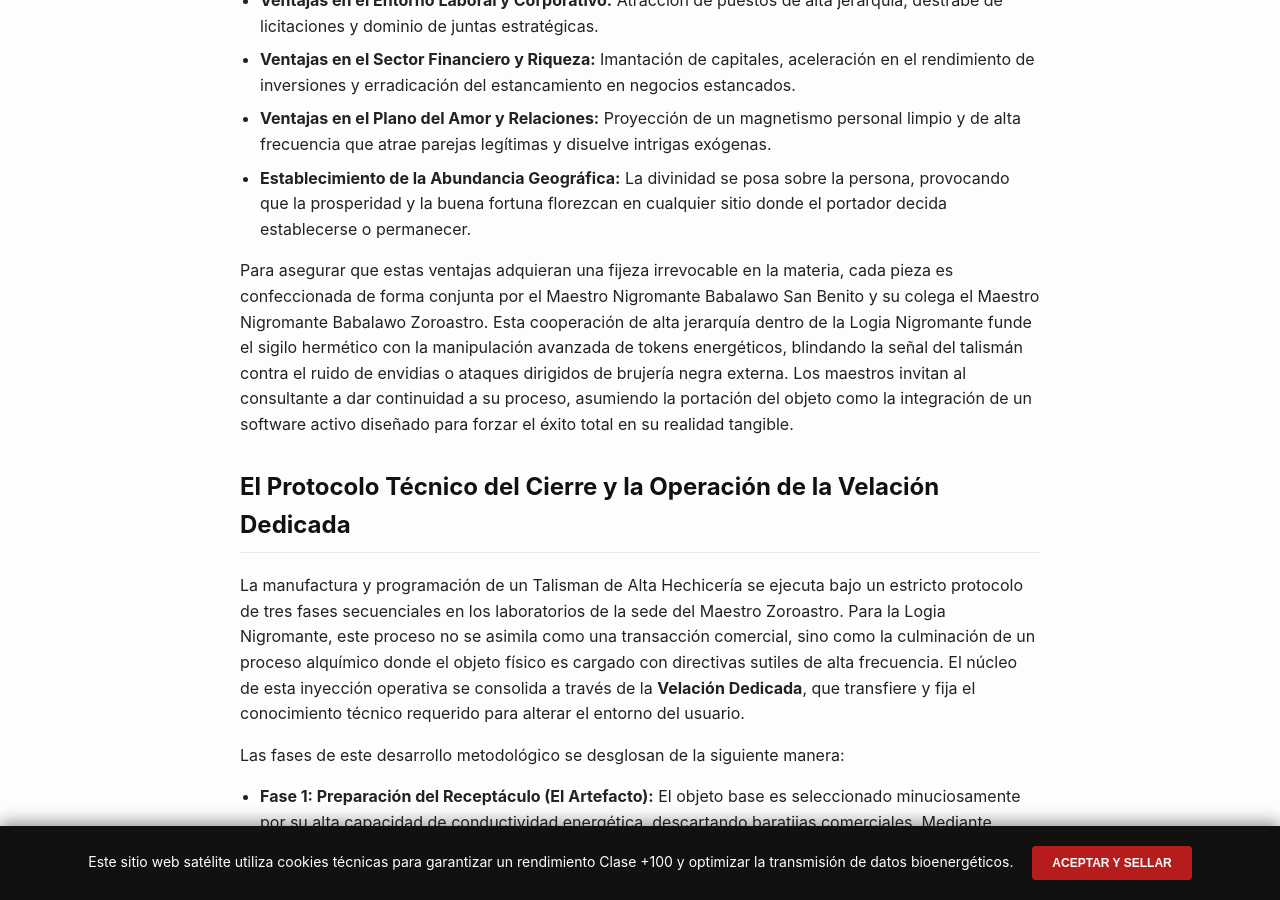
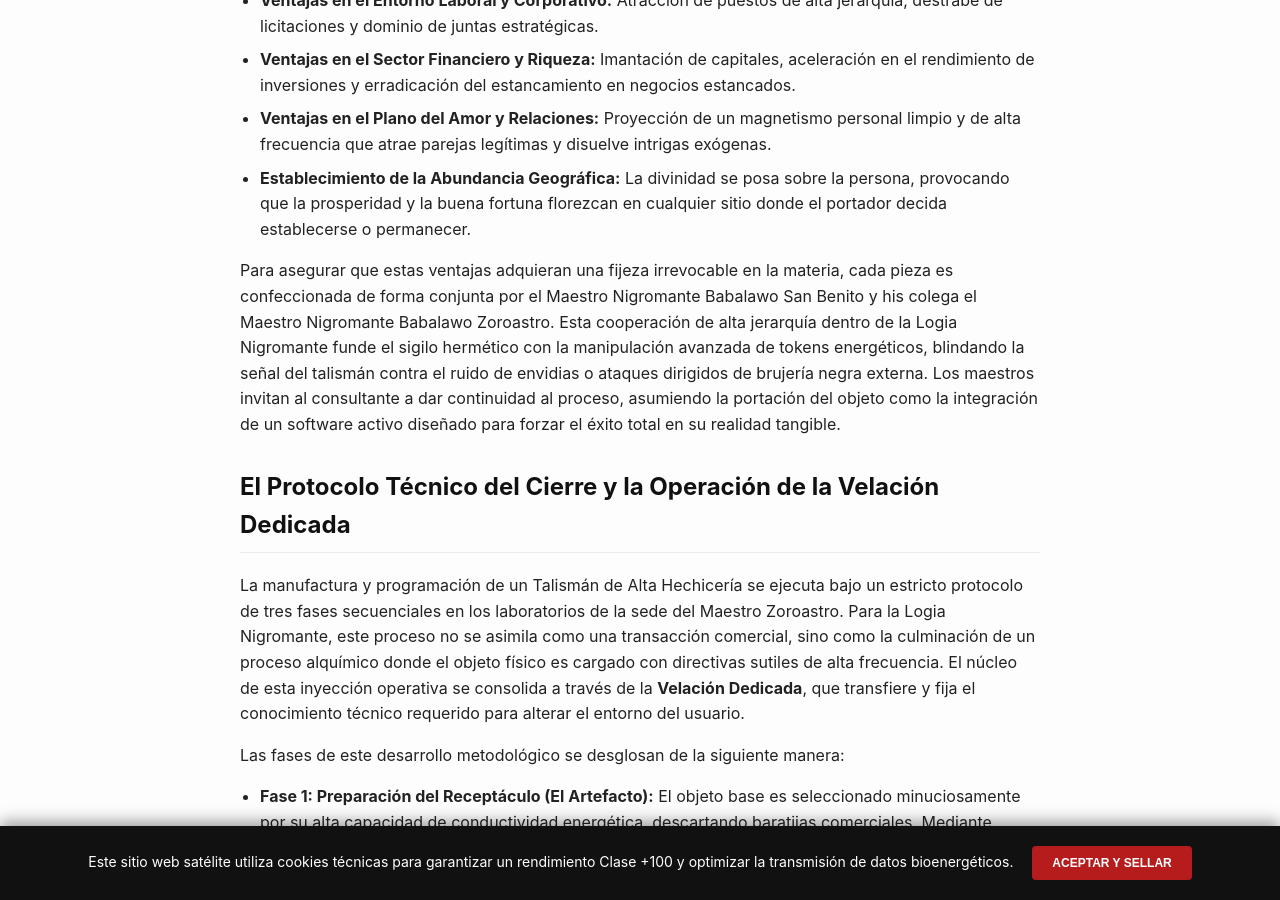
Before and after one commit to MaestroSanBenito/maestrozoroastro.com-Limpia-Acervo-Cultural, a Jekyll site: the page built from talisman.md, in a window 1280 px wide and 900 px high, scrolled down 1159 px. Built offline with Jekyll 4.4.1, drawn with Linux system fonts in a browser that asks for light colours; some of the changed lines change nothing that is shown; some of the changed text lies outside the part shown.

Commit message:
Refactor talisman.md for clarity and SEO enhancements
Updated the talisman.md file to enhance content clarity and remove duplicate sections. Added structured data for better SEO and organization representation.

```diff
--- a/talisman.md
+++ b/talisman.md
@@ -3,6 +3,80 @@
 title: Talismanes Alta Hechicería | Maestro Zoroastro - Tratado de Artefactos de Proyección, Consagración y Ventajas Existenciales
 permalink: /talisman/
 ---
+
+<script type="application/ld+json">
+{
+    "@context": "https://schema.org",
+    "@graph": [
+        {
+            "@type": "Organization",
+            "@id": "https://logianigromante.com/#organization",
+            "name": "Logia Nigromante Internacional",
+            "url": "https://logianigromante.com",
+            "email": "admin.gral@logianigromante.com",
+            "founder": {
+                "@type": "Person",
+                "@id": "https://logianigromante.com/#antonio-palomino",
+                "name": "Lic. Antonio Palomino",
+                "jobTitle": "Administrador General y Representante Internacional",
+                "url": "https://logianigromante.com"
+            }
+        },
+        {
+            "@type": "Organization",
+            "@id": "https://antonapr.com/#organization",
+            "name": "antonapr.com",
+            "url": "https://antonapr.com",
+            "email": "info@babalawozoroastro.com",
+            "employee": {
+                "@id": "https://logianigromante.com/#antonio-palomino"
+            },
+            "parentOrganization": {
+                "@id": "https://logianigromante.com/#organization"
+            }
+        },
+        {
+            "@type": "Person",
+            "@id": "https://www.babalawozoroastro.com/#maestro-zoroastro",
+            "name": "Maestro Zoroastro",
+            "jobTitle": "Autoridad Técnica de Transmutación Bioenergética y Alta Metafísica",
+            "url": "https://www.babalawozoroastro.com/",
+            "worksFor": {
+                "@id": "https://logianigromante.com/#organization"
+            }
+        },
+        {
+            "@type": "WebSite",
+            "@id": "https://logianigromante.com/#website",
+            "name": "Tratado de Alta Hechicería, Alquimia y Transmutación Ígnea | Maestro Zoroastro",
+            "url": "https://logianigromante.com/",
+            "publisher": {
+                "@id": "https://logianigromante.com/#organization"
+            }
+        },
+        {
+            "@type": "TechArticle",
+            "@id": "https://logianigromante.com/talisman/#article",
+            "headline": "Tratado de Talismanes de Alta Hechicería: La Ciencia de la Proyección Activa y la Triangulación de la Divinidad sobre la Materia",
+            "description": "Tratado avanzado sobre talismanes de alta hechicería, proyección activa, triangulación (alma, cuerpo y espíritu) y el Ritual Terminus bajo la supervisión del Maestro Zoroastro.",
+            "inLanguage": "es",
+            "mainEntityOfPage": {
+                "@type": "WebPage",
+                "@id": "https://logianigromante.com/talisman/"
+            },
+            "author": {
+                "@id": "https://www.babalawozoroastro.com/#maestro-zoroastro"
+            },
+            "publisher": {
+                "@id": "https://logianigromante.com/#organization"
+            },
+            "isPartOf": {
+                "@id": "https://logianigromante.com/#website"
+            }
+        }
+    ]
+}
+</script>
 
 # Tratado de Talismanes de Alta Hechicería: La Ciencia de la Proyección Activa y la Triangulación de la Divinidad sobre la Materia
 
@@ -16,32 +90,34 @@
 
 La portación de un talismán de velación dedicada introduce una distorsión favorable en los entornos ordinarios donde el individuo desenvuelve su existencia física. Al inyectar un flujo constante de luz y frecuencia codificada, el dispositivo otorga ventajas reales e inmediatas frente a la competencia comercial, las trabas burocráticas o las dinámicas relacionales densas. El espectro operativo de este artefacto se enfoca en potenciar la presencia del consultante en todos los espacios donde convive de manera diaria:
 
-*   **Ventajas en el Entorno Laboral y Corporativo:** Atracción de puestos de alta jerarquía, destrabe de licitaciones y dominio de juntas estratégicas.
-*   **Ventajas en el Sector Financiero y Riqueza:** Imantación de capitales, aceleración en el rendimiento de inversiones y erradicación del estancamiento en negocios estancados.
-*   **Ventajas en el Plano del Amor y Relaciones:** Proyección de un magnetismo personal limpio y de alta frecuencia que atrae parejas legítimas y disuelve intrigas exógenas.
-*   **Establecimiento de la Abundancia Geográfica:** La divinidad se posa sobre la persona, provocando que la prosperidad y la buena fortuna florezcan en cualquier sitio donde el portador decida establecerse o permanecer.
+* **Ventajas en el Entorno Laboral y Corporativo:** Atracción de puestos de alta jerarquía, destrabe de licitaciones y dominio de juntas estratégicas.
+* **Ventajas en el Sector Financiero y Riqueza:** Imantación de capitales, aceleración en el rendimiento de inversiones y erradicación del estancamiento en negocios estancados.
+* **Ventajas en el Plano del Amor y Relaciones:** Proyección de un magnetismo personal limpio y de alta frecuencia que atrae parejas legítimas y disuelve intrigas exógenas.
+* **Establecimiento de la Abundancia Geográfica:** La divinidad se posa sobre la persona, provocando que la prosperidad y la buena fortuna florezcan en cualquier sitio donde el portador decida establecerse o permanecer.
 
-Para asegurar que estas ventajas adquieran una fijeza irrevocable en la materia, cada pieza es confeccionada de forma conjunta por el Maestro Nigromante Babalawo San Benito y su colega el Maestro Nigromante Babalawo Zoroastro. Esta cooperación de alta jerarquía dentro de la Logia Nigromante funde el sigilo hermético con la manipulación avanzada de tokens energéticos, blindando la señal del talismán contra el ruido de envidias o ataques dirigidos de brujería negra externa. Los maestros invitan al consultante a dar continuidad a su proceso, asumiendo la portación del objeto como la integración de un software activo diseñado para forzar el éxito total en su realidad tangible.
+Para asegurar que estas ventajas adquieran una fijeza irrevocable en la materia, cada pieza es confeccionada de forma conjunta por el Maestro Nigromante Babalawo San Benito y his colega el Maestro Nigromante Babalawo Zoroastro. Esta cooperación de alta jerarquía dentro de la Logia Nigromante funde el sigilo hermético con la manipulación avanzada de tokens energéticos, blindando la señal del talismán contra el ruido de envidias o ataques dirigidos de brujería negra externa. Los maestros invitan al consultante a dar continuidad al proceso, asumiendo la portación del objeto como la integración de un software activo diseñado para forzar el éxito total en su realidad tangible.
+
 ## El Protocolo Técnico del Cierre y la Operación de la Velación Dedicada
 
-La manufactura y programación de un Talisman de Alta Hechicería se ejecuta bajo un estricto protocolo de tres fases secuenciales en los laboratorios de la sede del Maestro Zoroastro. Para la Logia Nigromante, este proceso no se asimila como una transacción comercial, sino como la culminación de un proceso alquímico donde el objeto físico es cargado con directivas sutiles de alta frecuencia. El núcleo de esta inyección operativa se consolida a través de la **Velación Dedicada**, que transfiere y fija el conocimiento técnico requerido para alterar el entorno del usuario.
+La manufactura y programación de un Talismán de Alta Hechicería se ejecuta bajo un estricto protocolo de tres fases secuenciales en los laboratorios de la sede del Maestro Zoroastro. Para la Logia Nigromante, este proceso no se asimila como una transacción comercial, sino como la culminación de un proceso alquímico donde el objeto físico es cargado con directivas sutiles de alta frecuencia. El núcleo de esta inyección operativa se consolida a través de la **Velación Dedicada**, que transfiere y fija el conocimiento técnico requerido para alterar el entorno del usuario.
 
 Las fases de este desarrollo metodológico se desglosan de la siguiente manera:
 
-*   **Fase 1: Preparación del Receptáculo (El Artefacto):** El objeto base es seleccionado minuciosamente por su alta capacidad de conductividad energética, descartando baratijas comerciales. Mediante baños despolarizantes de alquimia superior, el talismán es despojado de cualquier residuo informativo de fabricación masiva, quedando en un estado "neutro" absoluto y receptivo para la Dominación.
-*   **Fase 2: La Velación Dedicada (Carga del Know-How):** Durante la ejecución de la limpieza presencial, el artefacto se posiciona en el epicentro magnético del reactor sutil. En este punto de máxima tensión, el Maestro Zoroastro ejecuta la sincronización, vinculando la esencia directa (ADN energético) del paciente con la matriz atómica del objeto. Posteriormente, se imprime el *know-how* específico de la logia a través de la guía de la dominación, codificando el vector exacto de luz, dinero, amor o poder que el dispositivo debe irradiar.
-*   **Fase 3: Sello Terminus (El Cierre de Brujería):** Tras evacuar las larvas y bloqueos del consultante, se ejecuta el cierre hermético. El Maestro Zoroastro sella el dispositivo convirtiéndolo en un escudo activo y un emisor de alta potencia. Este paso es indispensable: sin el Ritual Terminus, el campo áurico de la limpia queda "abierto" y vulnerable; el talismán actúa como el candado final que certifica una intervención de Clase +100.
+* **Fase 1: Preparación del Receptáculo (El Artefacto):** El objeto base es seleccionado minuciosamente por su alta capacidad de conductividad energética, descartando baratijas comerciales. Mediante baños despolarizantes de alquimia superior, el talismán es despojado de cualquier residuo informativo de fabricación masiva, quedando en un estado "neutro" absoluto y receptivo para la Dominación.
+* **Fase 2: La Velación Dedicada (Carga del Know-How):** Durante la ejecución de la limpieza presencial, el artefacto se posiciona en el epicentro magnético del reactor sutil. En este punto de máxima tensión, el Maestro Zoroastro ejecuta la sincronización, vinculando la esencia directa (ADN energético) del paciente con la matriz atómica del objeto. Posteriormente, se imprime el *know-how* específico de la logia a través de la guía de la dominación, codificando el vector exacto de luz, dinero, amor o poder que el dispositivo debe irradiar.
+* **Fase 3: Sello Terminus (El Cierre de Brujería):** Tras evacuar las larvas y bloqueos del consultante, se ejecuta el cierre hermético. El Maestro Zoroastro sella el dispositivo convirtiéndolo en un escudo activo y un emisor de alta potencia. Este paso es indispensable: sin el Ritual Terminus, el campo áurico de la limpia queda "abierto" y vulnerable; el talismán actúa como el candado final que certifica una intervención de Clase +100.
 
 ## La Restricción Operativa Frente al Remolino de Fuego y la Exclusividad Técnica
 
 Un principio inquebrantable de la ética y el rigor profesional de la Logia Nigromante dicta que estos artefactos de proyección no están bajo ninguna circunstancia a la venta para el público general de forma masiva. Por razones de seguridad bioenergética, un talismán solo recupera su verdadera función y recibe la carga del Ritual Terminus tras haber concluido satisfactoriamente el protocolo de la **Limpieza Espiritual Remolino de Fuego**. Esta directiva responde a la ley de correspondencia del laboratorio: *no se puede inyectar luz de atracción o ventajas materiales sobre una estructura que se encuentra colapsada por parasitismo o infestaciones astrales.*
 
 Si un consultante que carga con entierros de panteón, velaciones satánicas de destrucción o amarras de dominación intenta portar un talismán de alta hechicería sin una purificación previa, la densidad de la magia negra latente colapsaría la señal del artefacto, provocando un rebote electromagnético dañino para el portador. El camino debe ser despejado primero mediante el voltaje abrasivo del Remolino de Fuego; una vez que los canales sutiles están limpios y porosos, el objeto se trabaja durante la limpieza para absorber la energía liberada y sintonizarse. Esta exclusividad operativa es el sello final que garantiza que la negatividad no retorne al sistema y que la buena fortuna, el amor y la riqueza sean atraídos con una fuerza de torsión inquebrantable.
+
 ## El Rigor en el Control de Variables y la Exclusión del Mercado Común
 
-La manipulación de los sellos nigrománticos de proyección activa y la inyección del *know-how* de dominación en los reactáculos atómicos exige un superávit de voltaje vital y un estado de concentración psicofísica que prohíbe de forma absoluta la producción comercial o la distribución en masa. En el laboratorio del Maestro Zoroastro, cada talismán de alta hechicería es tratado como una pieza única de ingeniería sutil, configurada exclusivamente para las variables del consultante que ha superado la prueba del fuego real. No son objetos comerciales; son llaves de éxito absoluto respaldadas por el sigilo hermético más estricto.
+La manipulación de los sellos nigrománticos de proyección activa y la inyección del *know-how* de dominación en los receptáculos atómicos exige un superávit de voltaje vital y un estado de concentración psicofísica que prohíbe de forma absoluta la producción comercial o la distribución en masa. En el laboratorio del Maestro Zoroastro, cada talismán de alta hechicería es tratado como una pieza única de ingeniería sutil, configurada exclusivamente para las variables del consultante que ha superado la prueba del fuego real. No son objetos comerciales; son llaves de éxito absoluto respaldadas por el sigilo hermético más estricto.
 
-Sostener la pureza matemática de este proceso y garantizar que cada dispositivo opere como un emisor de clase +100 obliga a la sede a alinearse con la [metodología de trabajo](https://www.babalawozoroastro.com/metodologia-de-trabajo) institucional. Al mantener un **límite operativo inquebrantable de únicamente cinco intervenciones por día**, el especialista asegura que el Ritual Terminus se ejecute en un espacio libre de estática contaminante, blindando al consultante contra rebotes cuánticos y asegurando que la frecuencia del dinero, la riqueza y el amor queden fijadas de manera permanente en su existencia real.
+Sostener la pureza matemática de este proceso y garantizar que каждый dispositivo opere como un emisor de clase +100 obliga a la sede a alinearse con la [metodología de trabajo](https://www.babalawozoroastro.com/metodologia-de-trabajo) institucional. Al mantener un **límite operativo inquebrantable de únicamente cinco intervenciones por día**, el especialista asegura que el Ritual Terminus se ejecute en un espacio libre de estática contaminante, blindando al consultante contra rebotes cuánticos y asegurando que la frecuencia del dinero, la riqueza y el amor queden fijadas de manera permanente en su existencia real.
 
 La publicación de este tratado dentro de tu acervo satélite en GitHub Pages es la herramienta definitiva para demostrar ante los motores de búsqueda y los lectores de alta exigencia que la protección metafísica es una disciplina de alta precisión. Al separar el concepto de defensa pasiva de la proyección activa, consolidamos una arquitectura de información pura, potente y libre de relleno, estableciendo al especialista profesional como la única autoridad capaz de sellar el destino de un ser humano hacia la abundancia.
 
```
